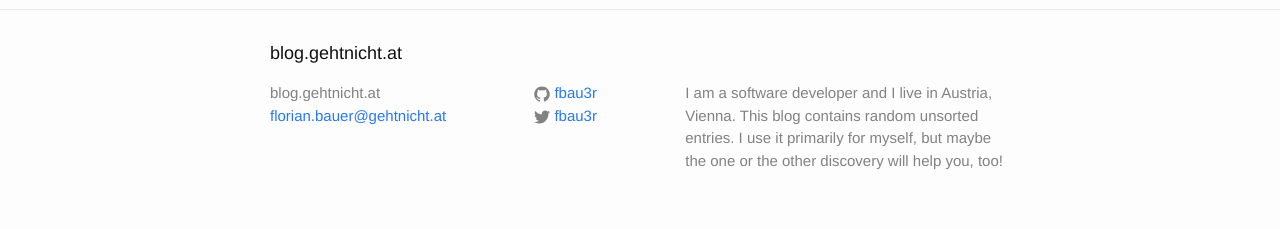
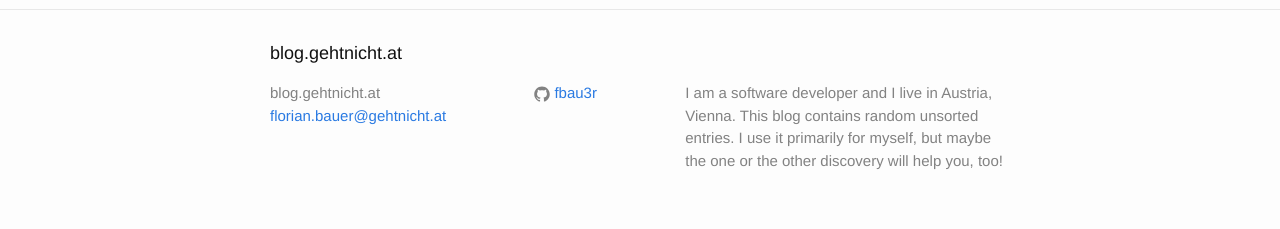
Before and after one commit to fbau3r/fbau3r.github.io, a Jekyll site: the page built from index.html, in a window 1280 px wide. Shown: the part 1817-2046 px from the top of the page. Built offline with Jekyll 4.4.1, drawn with Linux system fonts in a browser that asks for light colours.

Commit message:
Remove twitter handle from output

```diff
--- a/_config.yml
+++ b/_config.yml
@@ -7,7 +7,6 @@ description: > # this means to ignore newlines until "baseurl:"
   too!
 baseurl: "" # the subpath of your site, e.g. /blog/
 url: "https://blog.gehtnicht.at" # the base hostname & protocol for your site
-twitter_username: fbau3r
 github_username:  fbau3r
 
 # Build settings
```
